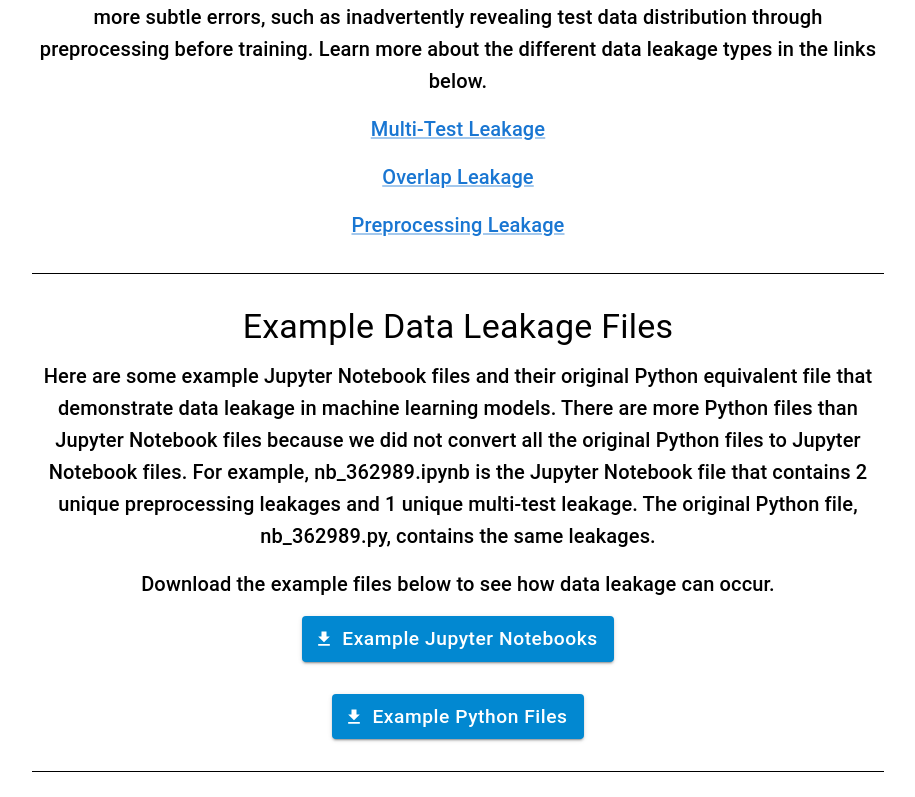
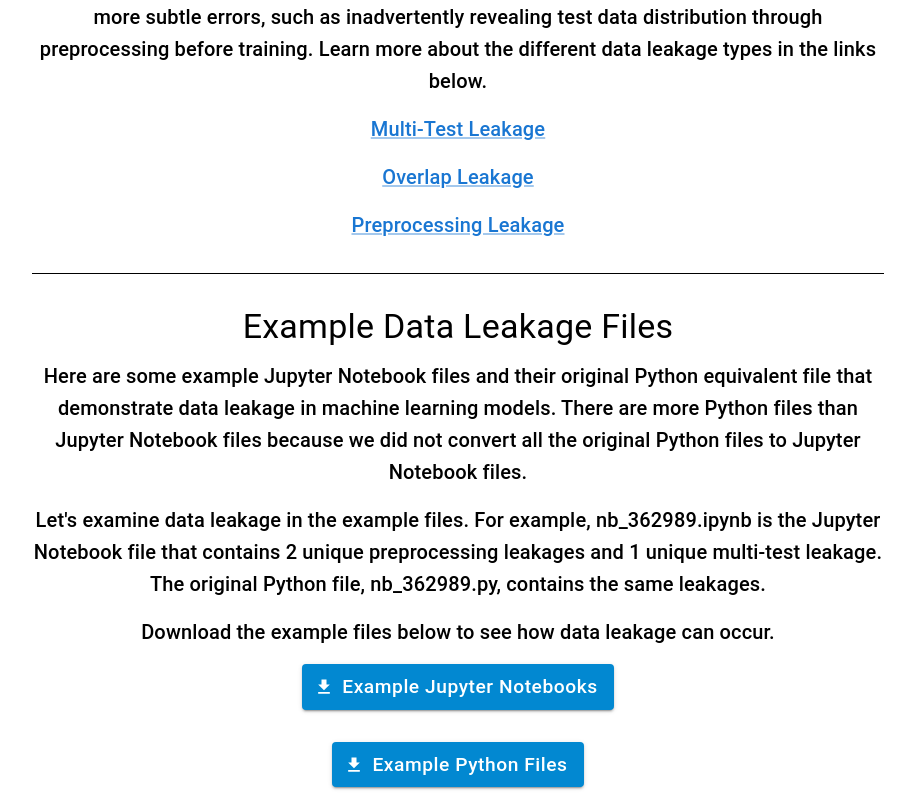
Before and after one commit to SE4AIResearch/DataLeakage_JupyterNotebook_Website_Fall2024, a Next.js app: page /documentation in a window 1280 px wide. Shown: the part 497-1294 px from the top of the page, without its empty margins (182-1097 px from the left). Built offline with nearby package versions, Linux system fonts and the light colour scheme; what @mui/material-nextjs would draw is missing.

Commit message:
change spacing of documentation page text

```diff
--- a/app/documentation/page.tsx
+++ b/app/documentation/page.tsx
@@ -106,10 +106,13 @@ export default function Documentation() {
             Python equivalent file that demonstrate data leakage in machine
             learning models. There are more Python files than Jupyter Notebook
             files because we did not convert all the original Python files to
-            Jupyter Notebook files. For example, nb_362989.ipynb is the Jupyter
-            Notebook file that contains 2 unique preprocessing leakages and 1
-            unique multi-test leakage. The original Python file, nb_362989.py,
-            contains the same leakages.
+            Jupyter Notebook files.
+          </Typography>
+          <Typography variant="h6" sx={{ marginBottom: 2 }}>
+            Let&apos;s examine data leakage in the example files. For example,
+            nb_362989.ipynb is the Jupyter Notebook file that contains 2 unique
+            preprocessing leakages and 1 unique multi-test leakage. The original
+            Python file, nb_362989.py, contains the same leakages.
           </Typography>
           <Typography variant="h6" sx={{ marginBottom: 2 }}>
             Download the example files below to see how data leakage can occur.
```
